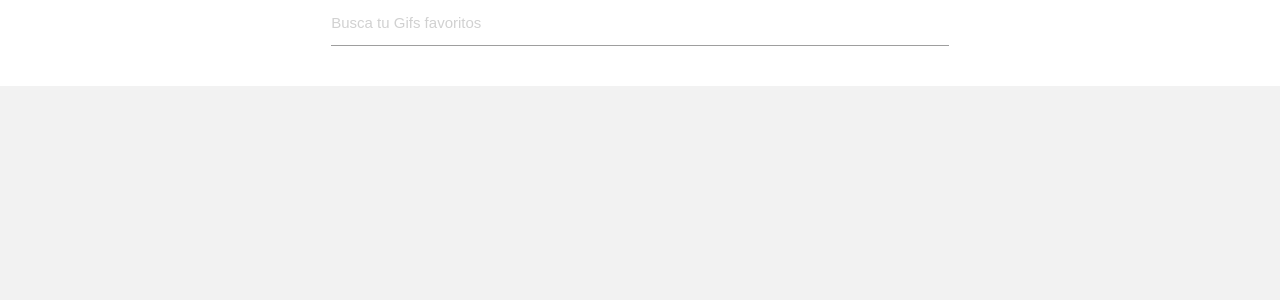
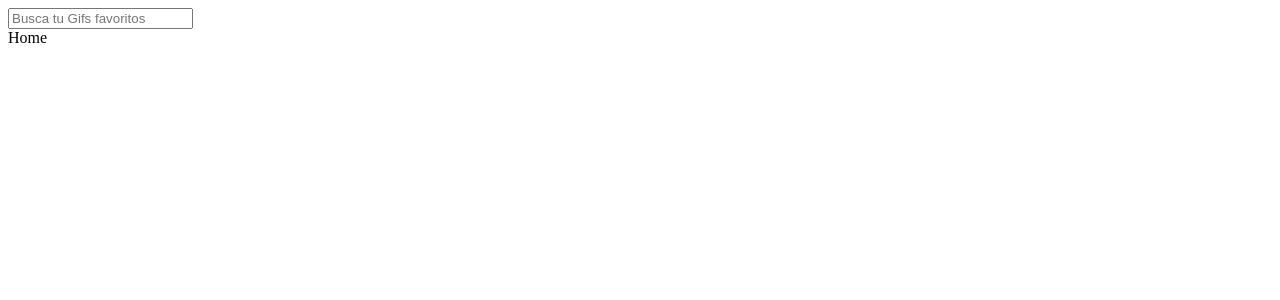
Before and after one commit to itsrojasleon/search-infinite-gifs, a React (Create React App) app: page / in a window 1280 px wide. Shown: the top 300 px of the page. Built offline with nearby package versions, Linux system fonts and the light colour scheme.

Commit message:
Without materialize

```diff
--- a/public/index.html
+++ b/public/index.html
@@ -10,10 +10,6 @@
     -->
     <link rel="manifest" href="%PUBLIC_URL%/manifest.json">
     <link rel="shortcut icon" href="%PUBLIC_URL%/favicon.ico">
-    <link rel="stylesheet" href="https://cdnjs.cloudflare.com/ajax/libs/materialize/0.100.1/css/materialize.min.css">
-    <link href="https://fonts.googleapis.com/icon?family=Material+Icons" rel="stylesheet">
-    <link rel="stylesheet" type="text/css" href="https://cdnjs.cloudflare.com/ajax/libs/slick-carousel/1.6.0/slick.min.css" />
-    <link rel="stylesheet" type="text/css" href="https://cdnjs.cloudflare.com/ajax/libs/slick-carousel/1.6.0/slick-theme.min.css" />
     <!--
       Notice the use of %PUBLIC_URL% in the tags above.
       It will be replaced with the URL of the `public` folder during the build.
--- a/src/Routes.js
+++ b/src/App.js
@@ -3,9 +3,14 @@ import Home from './pages/Home';
 import Error404 from './pages/Error404';
 import { Route, Switch } from 'react-router-dom';
 
+import SearchBar from './components/SearchBar';
+
 function Routes() {
   return (
     <div>
+      <div>
+        <SearchBar />
+      </div>
       <Switch>
         <Route exact path="/" component={Home} />
         <Route path="*" component={Error404} />
--- a/src/components/Gif.js
+++ b/src/components/Gif.js
@@ -11,7 +11,7 @@ class Gif extends Component {
 
   render() {
     return (
-      <section className="container-gifs">
+      <section>
         <GifImage onSelected={this.setSelected}  images={this.props} />
       </section>
     )
--- a/src/components/GifImage.js
+++ b/src/components/GifImage.js
@@ -3,12 +3,9 @@ import React from 'react';
 class ImageGif extends React.Component {
   render() {
     return (
-      <div className="col s12 m6 l4">
-        <div className="card">
-          <div className="card-image">
-            <img className="responsive-img image-gif" src={this.props.images.images.downsized_large.url} alt={this.props.images.images.downsized_large.url} />
-          </div>
-          <div className="card-content"></div>
+      <div>
+        <div>
+          <img src={this.props.images.images.downsized_large.url} alt={this.props.images.images.downsized_large.url} />
         </div>
       </div>
     )
--- a/src/components/SearchBar.js
+++ b/src/components/SearchBar.js
@@ -11,9 +11,6 @@ class Home extends Component {
       limit: 12,
       loading: true,
     };
-    this.handleSubmit = this.handleSubmit.bind(this);
-    this.handleChange = this.handleChange.bind(this);
-    this.scrolling = this.scrolling.bind(this);
   }
 
   componentDidMount() {
@@ -24,13 +21,13 @@ class Home extends Component {
     window.removeEventListener('scroll', this.scrolling);
   }
 
-  handleChange(term) {
+  handleChange = term => {
     this.setState({
       term: term.target.value,
     })
   }
 
-  async handleSubmit(e) {
+  handleSubmit = async (e) => {
     e.preventDefault();
 
     const response = await api.gifs.getGifs(this.state.term, this.state.limit);
@@ -43,7 +40,7 @@ class Home extends Component {
     });
   }
 
-  async scrolling() {
+  scrolling = async () => {
 
     if(this.state.loading) return null;
 
@@ -70,17 +67,17 @@ class Home extends Component {
   render() {
     return (
       <div>
-        <div className="container-fluid container-search-bar">
-          <div className="row">
-            <div className="col s12 l6 offset-l3">
+        <div>
+          <div>
+            <div>
               <form onSubmit={this.handleSubmit}>
-                <input className="search-bar" type="text" placeholder="Busca tu Gifs favoritos" onChange={this.handleChange} />
+                <input type="text" placeholder="Busca tu Gifs favoritos" onChange={this.handleChange} />
               </form>
             </div>
           </div>
         </div>
-        <div className="container-fluid">
-          <div className="row">
+        <div>
+          <div>
             {this.state.gifs
               .map((gif) => <Gif key={gif.id} {...gif} />)}
           </div>
--- a/src/index.css
+++ /dev/null
@@ -1,24 +0,0 @@
-body {
-  margin: 0;
-  padding: 0;
-  font-family: sans-serif;
-  background: #f2f2f2;
-}
-img.image-gif {
-  width: 600px;
-  height: 300px;
-}
-.container-search-bar {
-  background: #fff;
-  position: fixed;
-  z-index: 999;
-  width: 100%;
-  top: 0;
-}
-.search-bar {
-  width: 50%;
-}
-.container-gifs { margin-bottom: 70px;}
-.preloader-wrapper {
-  margin: auto;
-}
--- a/src/index.js
+++ b/src/index.js
@@ -1,13 +1,12 @@
 import React from 'react';
 import ReactDOM from 'react-dom';
-import './index.css';
-import Routes from './Routes';
+import App from './App';
 import registerServiceWorker from './registerServiceWorker';
 import { BrowserRouter } from 'react-router-dom';
 
 ReactDOM.render(
   <BrowserRouter>
-    <Routes />
+    <App />
   </BrowserRouter>,
   document.getElementById('root')
 );
--- a/src/pages/Home.js
+++ b/src/pages/Home.js
@@ -1,11 +1,10 @@
 import React from 'react';
-import SearchBar from '../components/SearchBar';
 
 export default class Home extends React.Component {
   render() {
     return (
       <div>
-        <SearchBar />
+        Home
       </div>
     )
   }
--- a/src/services/api.js
+++ b/src/services/api.js
@@ -6,6 +6,7 @@ const api = {
     async getGifs(term = '', limit = 0) {
       const response = await fetch(`${BASE_URL}=${term}&api_key=${API_KEY}&limit=${limit}`);
       const data = await response.json();
+      console.log(data);
       return data;
     },
   }
```
Also changed, not shown: package.json (+11 -9 lines), 2 other files (tests, documents, lock files or other folders).
